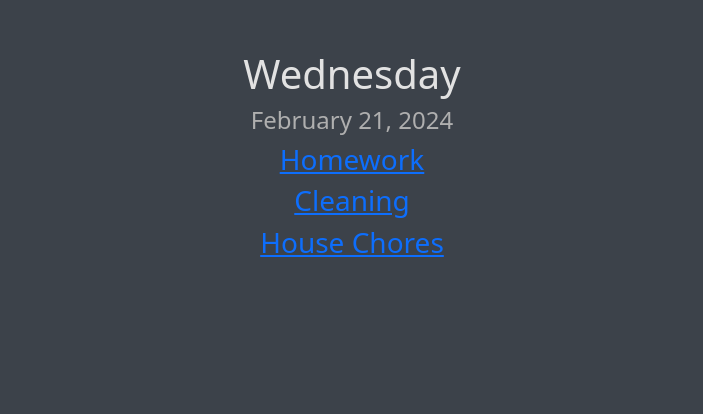
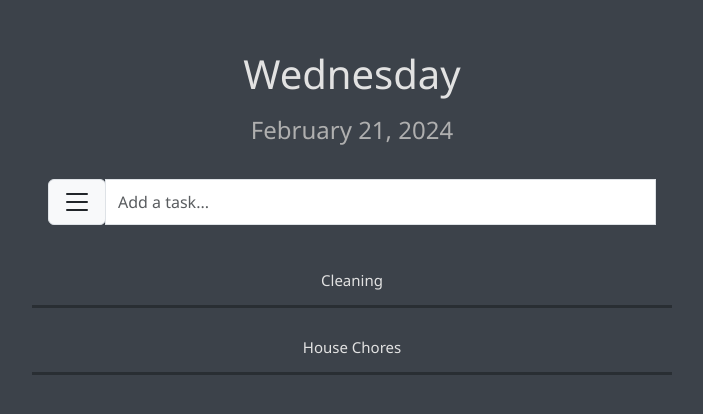
Before and after one commit to chriskelemba/todolist, a React (Create React App) app: page / in a window 1280 px wide. Shown: the top 414 px of the page, without its empty margins (288-991 px from the left). Built offline with nearby package versions, Linux system fonts and the light colour scheme; data requests are answered from the project's data file.

Commit message:
before tasklist updates

```diff
--- a/data/db.json
+++ b/data/db.json
@@ -1,10 +1,5 @@
 {
   "tasks": [
-        {
-            "id": "1",
-            "name": "Homework",
-            "detail": "Homework is maths equations"
-        },
     {
       "id": "2",
       "name": "Cleaning",
--- a/src/App.js
+++ b/src/App.js
@@ -1,5 +1,6 @@
 import './App.css';
 import GetDate from './components/Date';
+import Form from './components/Form';
 import MyTask from './components/Home';
 import TaskDetails from './components/TaskDetails';
 import { BrowserRouter as Router, Route, Switch } from 'react-router-dom/cjs/react-router-dom';
@@ -9,6 +10,7 @@ function App() {
     <Router>
       <div className="App">
         <GetDate/>
+        <Form/>
         <div className="Content">
           <Switch>
             <Route exact path="/">
--- a/src/components/Form.js
+++ b/src/components/Form.js
@@ -1,29 +1,14 @@
 const Form = () => {
     return (
         <div>
-            <form>
-                <div className="w-50 p-3 mx-auto text-start">
-                    <div className="form-group">
-                        <label className="mb-1">Task Name</label>
-                        <input type="text" className="form-control" name="title"/><br/>
+            <form className="form">
+                <div className="input-group p-3 mx-auto">
+                    <div class="input-group-prepend">
+                        <span class="input-group-text" id="basic-addon1"><svg xmlns="http://www.w3.org/2000/svg" width="32" height="32" fill="currentColor" class="bi bi-list" viewBox="0 0 16 16">
+                        <path fill-rule="evenodd" d="M2.5 12a.5.5 0 0 1 .5-.5h10a.5.5 0 0 1 0 1H3a.5.5 0 0 1-.5-.5m0-4a.5.5 0 0 1 .5-.5h10a.5.5 0 0 1 0 1H3a.5.5 0 0 1-.5-.5m0-4a.5.5 0 0 1 .5-.5h10a.5.5 0 0 1 0 1H3a.5.5 0 0 1-.5-.5"/>
+                        </svg></span>
                     </div>
-                    <div className="form-group">
-                        <label className="mb-1">Task Details</label>
-                        <textarea className="form-control" rows="4" cols="50" name="body"/>
-                    </div>
-                    <div className="form-group d-flex">
-                        <div className="w-50">
-                            <label className="mb-1">Due Date</label>
-                            <input type="date" className="form-control" name="date"/><br/>
-                        </div>
-                        <div className="w-50">
-                            <label className="mb-1">Due Date</label>
-                            <input type="date" className="form-control" name="date"/><br/>
-                        </div>
-                    </div>
-                    <div className="form-check mt-3 text-center">
-                        <button type="submit" className="btn btn-primary justify-content-center w-25">Add Task</button>
-                    </div>
+                    <input type="text" className="form-control" name="title" placeholder="Add a task..."/><br/>
                 </div>
             </form>
         </div>
--- a/src/components/TaskList.js
+++ b/src/components/TaskList.js
@@ -8,7 +8,7 @@ const TaskList = ({tasks,name}) => {
             {tasks.map((task) => (
                 <div className="preview" key={task.id}>
                     <Link to={`/Task-details/${task.id}`}>
-                        <h3>{task.name}</h3>
+                        <h3 className="text text-left">{task.name}</h3>
                     </Link>
                 </div>
             ))}
--- a/src/index.css
+++ b/src/index.css
@@ -1,6 +1,9 @@
 body {
   background-color: rgb(60, 66, 74);
   color: rgb(226, 226, 226);
+  font-family: 'Segoe UI', Tahoma, Geneva, Verdana, sans-serif;
+  width: 50%;
+  margin: auto;
 }
 
 .date {
@@ -8,5 +11,26 @@ body {
 }
 
 .date h4 {
+  padding: 10px;
   color: rgb(175, 175, 175);
 }
+
+.preview {
+  padding: 10px 16px;
+  margin: 20px 0;
+  border-bottom: solid rgb(41, 46, 51);
+}
+
+.preview:hover {
+  box-shadow: 1px 3px 5px rgba(0,0,0,0.1);
+}
+
+.preview h3 {
+  font-size: 15px;
+  color: rgb(226, 226, 226);
+  margin-bottom: 6px;
+}
+
+.preview a {
+  text-decoration: none !important;
+}
```
Lines whose indentation alone changed are shown as unchanged.
